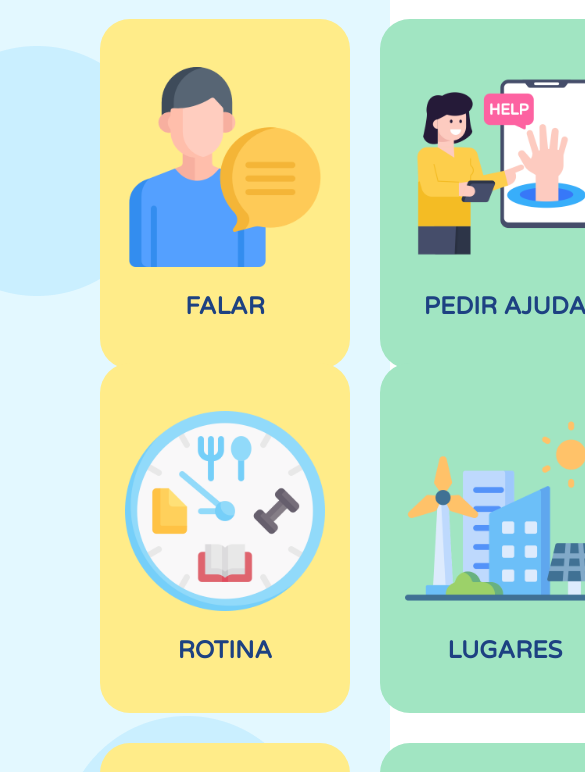
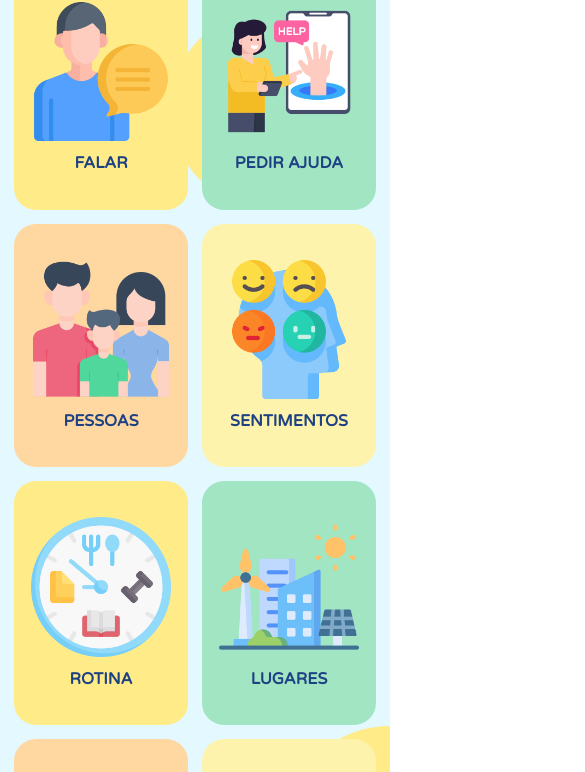
Before and after one commit to mariasschenkel/PI-2026, a plain HTML site: page principal.html in a window 390 px wide. Shown: the part 227-999 px from the top of the page, 585 px wide, since content can reach past the window. Drawn offline with Linux system fonts and the light colour scheme.

Commit message:
responsividade

```diff
--- a/css/principal.css
+++ b/css/principal.css
@@ -23,8 +23,6 @@ header{
   margin-left: 20px;
   margin-top: 10px;
 }
-
-
 
 nav{
   float: right;
@@ -54,9 +52,13 @@ header img{
 
 /*MAIN*/
 main{
-    background-image: url(../img/fundo.png);
-    width: 100%;
-    height: 1300px;
+  background-image: url(../img/fundo.png);
+  background-size: cover;
+  background-position: center top;
+  width: 100%;
+  min-height: 100vh;
+  padding-bottom: 50px;
+  box-sizing: border-box;
 }
 
 a{
@@ -65,52 +67,43 @@ a{
 
 h1{
   text-align: center;
-  padding-top: 40px;
+  padding: 40px 16px 10px;
   color: rgb(29,65,130);
+  font-size: clamp(1.5rem, 5vw, 2.5rem);
 }
 
-.container{
-  display: flex;
-  width: 1100px;
-  height: auto;
-  margin: 0 auto;
-  position: absolute;
-  left: 70px;
-}
-.container2{
-  display: flex;
-  width: 1100px;
-  height: auto;
-  margin: 0 auto;
-  margin-top: 30px;
-  position: absolute;
-  left: 70px;
-  top: 530px;
-}
+/* as 3 fileiras de cards */
+.container,
+.container2,
 .container3{
   display: flex;
-  width: 1100px;
-  height: auto;
-  margin: 0 auto;
-  margin-top: 30px;
-  position: absolute;
-  left: 70px;
-  top: 910px;
+  flex-wrap: wrap;
+  justify-content: center;
+  gap: 30px;
+  width: 100%;
+  max-width: 1200px;
+  margin: 30px auto 0;
+  padding: 0 20px;
+  box-sizing: border-box;
+}
+
+.container > a,
+.container2 > a,
+.container3 > a{
+  display: block;
+  width: 250px;
 }
 
 .card{
-  width: 250px;
+  width: 100%;
   height: 350px;
   background-color: white;
   border-radius: 30px;
-  margin-top: 30px;
-  margin-left: 30px;
 
-
-  display: flex; /* Mantém o Flexbox */
-  flex-direction: column; /* Organiza os itens em coluna (imagem e texto) */
-  justify-content: center; /* Centraliza verticalmente */
-  align-items: center; /* Centraliza horizontalmente */
+  display: flex;
+  flex-direction: column;
+  justify-content: center;
+  align-items: center;
 
   transition: all 0.5s ease;
 }
@@ -131,19 +124,20 @@ h1{
   background-color: rgb(253,243,172);
 }
 
-
-#fotocard{
-  width: 200px;
-  align-items: center;
+.card img{
+  width: 80%;
+  max-width: 200px;
+  height: auto;
 }
 
 h2{
-  margin-top: 10px;
   font-family: 'Varela Round', sans-serif;
   color: rgb(29,65,130);
   text-align: center;
   margin-top: 25px;
 }
+
+
 /* Rodapé do IncluseIA */
 .footer-acessibilidade {
   background-color: #17324d;
@@ -213,24 +207,60 @@ h2{
   margin: 5px 0;
 }
 
-/* Adaptação para celulares */
+
+/* RESPONSIVO */
+
+/* Tablet: 2 cards por fileira */
+@media (max-width: 1149px) {
+  .container,
+  .container2,
+  .container3 {
+    max-width: 580px;
+  }
+}
+
+/* Celular */
 @media (max-width: 600px) {
+  .container,
+  .container2,
+  .container3 {
+    max-width: none;
+    gap: 14px;
+    padding: 0 14px;
+    margin-top: 14px;
+  }
+
+  .container > a,
+  .container2 > a,
+  .container3 > a {
+    width: calc(50% - 7px);
+  }
+
+  .card {
+    height: auto;
+    aspect-ratio: 5 / 7;
+    border-radius: 22px;
+  }
+  .card:hover { transform: none; }
+
+  .card h2 {
+    font-size: 1rem;
+    margin-top: 12px;
+    padding: 0 6px;
+  }
+
+  /* Rodapé */
   .footer-acessibilidade {
     padding: 28px 6% 18px;
   }
-
   .footer-conteudo {
     flex-direction: column;
     gap: 20px;
   }
-
   .footer-info,
-  .footer-contato, {
+  .footer-contato {
     min-width: 0;
     width: 100%;
-    display: flexbox;
-    flex-direction: column;
-    align-items: center;
     text-align: center;
   }
 }
--- a/css/secundario.css
+++ b/css/secundario.css
@@ -1,4 +1,3 @@
-/* secundario.css - substitua todo o arquivo por isso */
 *{
   padding: 0;
   margin: 0;
@@ -17,8 +16,6 @@ header{
   margin-left: 20px;
   margin-top: 10px;
 }
-
-
 
 nav{
   float: right;
@@ -48,7 +45,7 @@ main{
   background-image: url(../img/fundo.png);
   background-repeat: no-repeat;
   background-position: center top;
-  background-size: cover; /* evita imagem estourada */
+  background-size: cover;
   width: 100%;
   min-height: 100vh;
   padding-bottom: 60px;
@@ -56,8 +53,9 @@ main{
 
 h1{
   text-align: center;
-  padding-top: 40px;
+  padding: 40px 16px 0;
   color: rgb(29,65,130);
+  font-size: clamp(1.3rem, 5vw, 2rem);
 }
 
 /* containers: flex responsivo e sem absolute */
@@ -65,7 +63,7 @@ h1{
 .container2,
 .container3{
   display: flex;
-  flex-wrap: wrap;       /* permite quebra em várias linhas */
+  flex-wrap: wrap;
   justify-content: center;
   gap: 30px;
   width: 100%;
@@ -81,7 +79,7 @@ h1{
   height: 350px;
   background-color: white;
   border-radius: 30px;
-  margin-top: 0;          /* já temos gap */
+  margin-top: 0;
   display: flex;
   flex-direction: column;
   justify-content: center;
@@ -89,6 +87,7 @@ h1{
   transition: transform 0.25s ease;
   box-shadow: 0 4px 8px rgba(0,0,0,0.06);
   overflow: hidden;
+  cursor: pointer;
 }
 .card:focus,
 .card:hover{
@@ -110,14 +109,14 @@ h1{
   background-color: rgb(253,243,172);
 }
 
-/* imagem do card — ESSENCIAL: limita o tamanho */
+/* imagem do card */
 .card img,
 .card .fotocard {
-  width: 160px;        /* tamanho fixo controlado */
+  width: 160px;
   height: 160px;
   max-width: 70%;
   max-height: 60%;
-  object-fit: contain; /* preserva proporção sem estourar */
+  object-fit: contain;
   display: block;
 }
 
@@ -130,19 +129,7 @@ h1{
   padding: 0 8px;
 }
 
-/* Responsividade */
-@media (max-width: 900px){
-  .card{ width: 200px; height: 300px; }
-  .card img{ width: 140px; height: 140px; }
-}
-@media (max-width: 520px){
-  .card{ width: 160px; height: 240px; }
-  .card img{ width: 110px; height: 110px; }
-  h1{ font-size: 20px; padding-top: 16px; }
-}
-
 /* CORES DOS CARDS NA ORDEM DA PÁGINA PRINCIPAL */
-
 .container .card:nth-child(4n+1) {
   background-color: #FFEE93;  /* Amarelo */
 }
@@ -159,9 +146,6 @@ h1{
   background-color: #FFF9C4;  /* Amarelo muito claro */
 }
 
-/* Bordas arredondadas padrão */
-.card {
-  border-radius: 30px;
 
 /* Rodapé do IncluseIA */
 .footer-acessibilidade {
@@ -232,7 +216,57 @@ h1{
   margin: 5px 0;
 }
 
-/* Adaptação para celulares */
+
+/* RESPONSIVO */
+
+/* Tablet */
+@media (max-width: 900px){
+  .card{ width: 200px; height: 300px; }
+  .card img{ width: 140px; height: 140px; }
+}
+
+/* Celular: 2 cards por linha */
+@media (max-width: 520px){
+  .container,
+  .container2,
+  .container3{
+    gap: 14px;
+    padding: 0 14px;
+    margin-top: 20px;
+  }
+
+  .card{
+    width: calc(50% - 7px);
+    height: auto;
+    min-height: 200px;
+    padding: 14px 6px;
+    border-radius: 22px;
+  }
+  .card:focus,
+  .card:hover{
+    transform: none;
+  }
+
+  .card img,
+  .card .fotocard{
+    width: 70%;
+    height: auto;
+    max-width: 130px;
+    max-height: none;
+    aspect-ratio: 1 / 1;
+  }
+
+  .card h2{
+    font-size: 15px;
+    margin-top: 8px;
+  }
+
+  h1{
+    padding-top: 24px;
+  }
+}
+
+/* Rodapé no celular */
 @media (max-width: 600px) {
   .footer-acessibilidade {
     padding: 28px 6% 18px;
@@ -247,24 +281,6 @@ h1{
   .footer-contato {
     min-width: 0;
     width: 100%;
-    .footer-conteudo {
-      display: block;
-      flex-direction: column;
-      align-items: center;
-      text-align: center;
-  }
-
-  .footer-acessibilidade {
-      background-color: #17324d;
-      color: white;
-      width: 100%;
-      box-sizing: border-box;
-  }
-
-  .footer-final {
-      text-align: center;
-  }
+    text-align: center;
   }
 }
-
-}
--- a/style.css
+++ b/style.css
@@ -126,3 +126,45 @@ a{
   text-decoration: none;
   color: white;
 }
+
+
+/* RESPONSIVO (o computador continua igual) */
+
+/* Tablet e celular: o container deixa de passar da largura da tela */
+@media (max-width: 760px) {
+  .container {
+    box-sizing: border-box;
+    width: 92%;
+    padding: 40px 28px;
+    margin: 40px auto;
+  }
+
+  input, select {
+    box-sizing: border-box;
+    margin-left: 0;
+    font-size: 16px; /* evita o zoom automático no iPhone */
+  }
+}
+
+/* Celular */
+@media (max-width: 480px) {
+  .container {
+    padding: 28px 18px;
+    margin: 24px auto;
+    border-radius: 16px;
+  }
+
+  h1 { font-size: 1.6rem; }
+  h2 { font-size: 1.05rem; }
+
+  .checkbox-buttons { gap: 10px; }
+  .checkbox-buttons label {
+    padding: 10px 6px;
+    font-size: 14px;
+  }
+
+  button {
+    padding: 12px;
+    font-size: 16px;
+  }
+}
```
